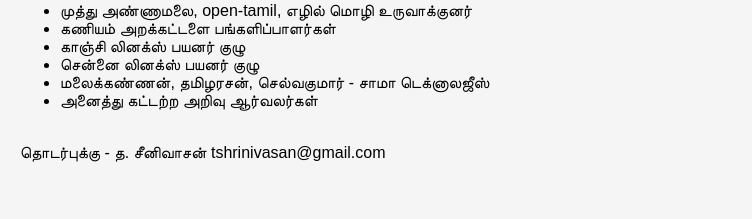
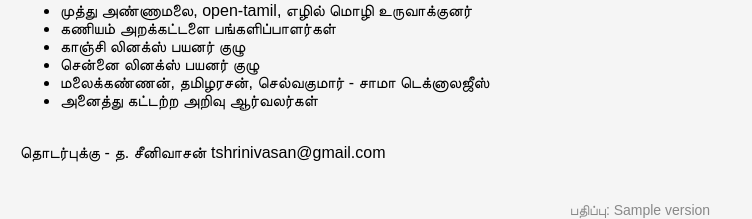
Before and after one commit to KaniyamFoundation/iyal-tamil-spellchecker, a Flask app: template iyal_tamil_spellchecker/templates/editor.html in a window 1280 px wide. Shown: the part 701-920 px from the top of the page, without its empty margins (0-752 px from the left). Before the commit the page ends 863 px from the top, so only its background shows below. Run offline with Flask 3, Linux system fonts and the light colour scheme; the template is opened without the code that fills it: most values are stand-ins (such as "Sample title", 1, 10 or a date in 2020); parts of the project's set-up code (start-up, migrations or seed data) failed here and were passed over.

Commit message:
added version

```diff
--- a/iyal_tamil_spellchecker/app.py
+++ b/iyal_tamil_spellchecker/app.py
@@ -63,9 +63,19 @@
         f.write(f"{content}\n")
 
 # ---------------------- Routes ----------------------
+
+
 @app.route("/")
 def index():
-    return render_template("editor.html")
+    version = "0.0.1"
+    try:
+        with open("version.txt", "r", encoding="utf-8") as f:
+            version = f.read().strip()
+    except:
+        pass
+    return render_template("editor.html", version=version)
+
+
 
 @app.route("/spellcheck", methods=["POST"])
 def spellcheck():
--- a/iyal_tamil_spellchecker/templates/editor.html
+++ b/iyal_tamil_spellchecker/templates/editor.html
@@ -107,6 +107,12 @@
 <br/>
 
 தொடர்புக்கு - த. சீனிவாசன் tshrinivasan@gmail.com
+
+
+<div style="text-align: center; margin-top: 40px; font-size: 14px; color: #888;">
+  பதிப்பு: {{ version }}
+</div>
+
 
 <script>
     function walkAndSpellcheck() {
--- /dev/null
+++ b/iyal_tamil_spellchecker/version.txt
@@ -0,0 +1 @@
+0.0.1
```
Also changed, not shown: 1 other file.
